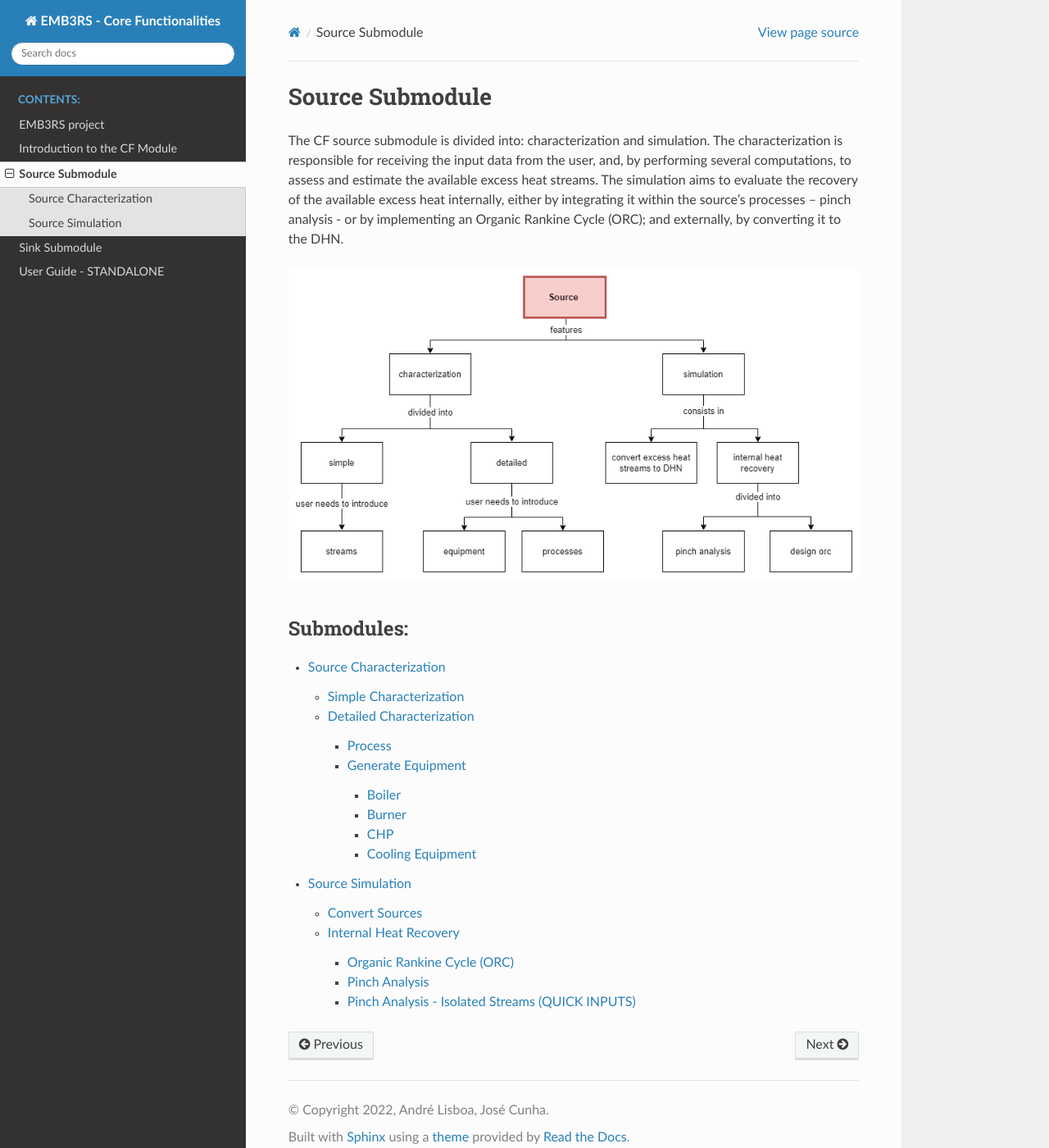
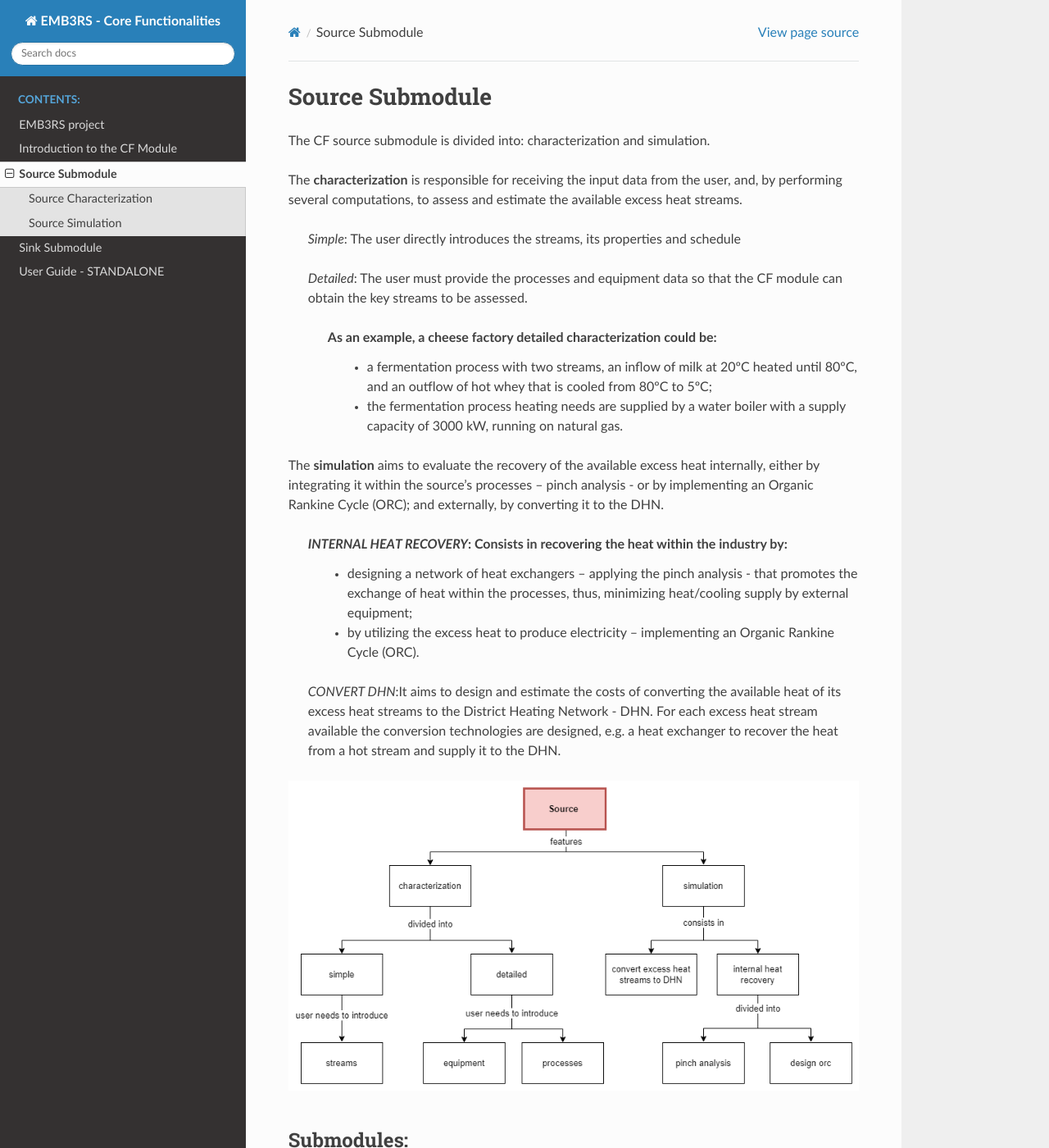
Before and after one commit to Emb3rs-Project/p-core-functionalities, a Sphinx documentation site: the page built from docs/Source.rst, in a window 1280 px wide and 1400 px high. Shown: the whole window at 82% size. Built offline with Sphinx 7.4.7 and the Read the Docs theme 2.0.0, drawn with Linux system fonts in a browser that asks for light colours.

Commit message:
UPDATE docs

```diff
--- a/docs/Source.rst
+++ b/docs/Source.rst
@@ -1,7 +1,25 @@
 Source Submodule
 =====================
 
-The CF source submodule is divided into: characterization and simulation. The characterization is responsible for receiving the input data from the user, and, by performing several computations, to assess and estimate the available excess heat streams. The simulation aims to evaluate the recovery of the available excess heat internally, either by integrating it within the source's processes – pinch analysis - or by implementing an Organic Rankine Cycle (ORC); and externally, by converting it to the DHN.
+The CF source submodule is divided into: characterization and simulation.
+
+The **characterization** is responsible for receiving the input data from the user, and, by performing several computations, to assess and estimate the available excess heat streams.
+
+    *Simple*: The user directly introduces the streams, its properties and schedule
+
+    *Detailed*:  The user must provide the processes and equipment data so that the CF module can obtain the key streams to be assessed.
+
+                As an example, a cheese factory detailed characterization could be:
+                    -	a fermentation process with two streams, an inflow of milk at 20ºC heated until 80ºC, and an outflow of hot whey that is cooled from 80ºC to 5ºC;
+                    -	the fermentation process heating needs are supplied by a water boiler with a supply capacity of 3000 kW, running on natural gas.
+
+The **simulation** aims to evaluate the recovery of the available excess heat internally, either by integrating it within the source's processes – pinch analysis - or by implementing an Organic Rankine Cycle (ORC); and externally, by converting it to the DHN.
+
+    *INTERNAL HEAT RECOVERY*: Consists in recovering the heat within the industry by:
+                                - designing a network of heat exchangers – applying the pinch analysis -  that promotes the exchange of heat within the processes, thus, minimizing heat/cooling supply by external equipment;
+                                - by utilizing the excess heat to produce electricity – implementing an Organic Rankine Cycle (ORC).
+
+    *CONVERT DHN*:It aims to design and estimate the costs of converting the available heat of its excess heat streams to the District Heating Network - DHN. For each excess heat stream available the conversion technologies are designed, e.g. a heat exchanger to recover the heat from a hot stream and supply it to the DHN.
 
 .. figure::  figures/Source_diagram.png
    :align:   center
--- a/docs/UserGuide.rst
+++ b/docs/UserGuide.rst
@@ -3,8 +3,6 @@ User Guide - STANDALONE
 
 The CF can also be used as STANDALONE. It were developed scripts with the main features of the CF that read data from
 excel files and provide routines the results to the user. You can check below to understand how it works.
-
-**After cloning the CF repository, check the folder "standalone"-> "test.py". Running the standalone is as simple as this:**
 
 .. code-block:: python
 
```
Also changed, not shown: docs/Sink.rst (+12 -1 lines), 15 other files.
